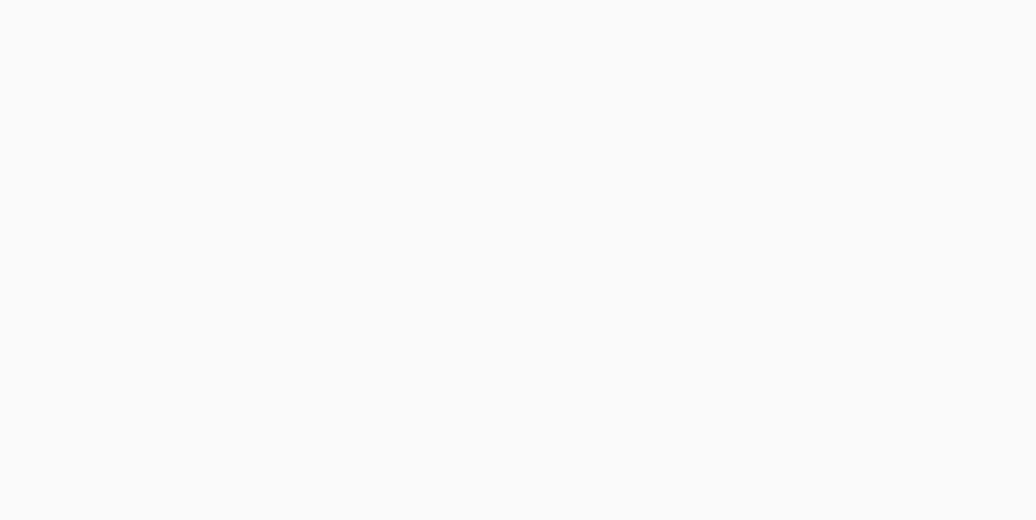
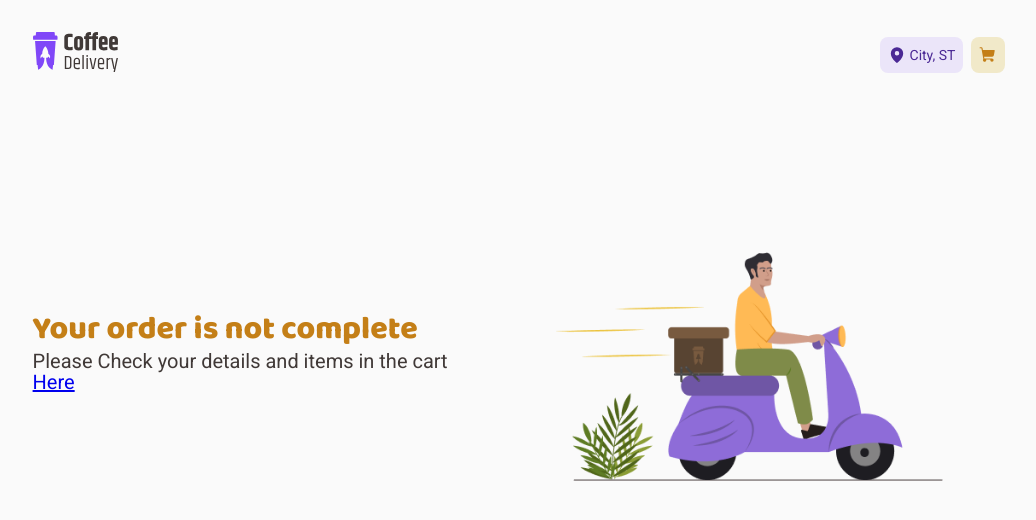
Before and after one commit to flavioccf/coffee_delivery_react, a React (Vite) app: page /order in a window 1280 px wide. Before the commit this address had no page. Shown: the top 520 px of the page, without its empty margins (121-1157 px from the left). Built offline with nearby package versions, Linux system fonts and the light colour scheme.

Commit message:
Finish Order Area

```diff
--- a/src/Router.tsx
+++ b/src/Router.tsx
@@ -2,6 +2,7 @@ import { Routes, Route } from "react-router-dom";
 import { DefaultLayout } from "./layouts/DefaultLayout/index";
 import { Home } from "./pages/Home";
 import { Checkout } from "./pages/Checkout";
+import { Order } from "./pages/Order";
 
 export function Router() {
   return (
@@ -9,6 +10,7 @@ export function Router() {
       <Route path="/" element={<DefaultLayout />}>
         <Route path="/" element={<Home />} />
         <Route path="/checkout" element={<Checkout />} />
+        <Route path="/order" element={<Order />} />
       </Route>
     </Routes>
   );
--- a/src/pages/Order/index.tsx
+++ b/src/pages/Order/index.tsx
@@ -0,0 +1,86 @@
+import { useContext } from "react";
+import deliveryImg from "../../assets/delivery.png";
+import { CartContext } from "../../contexts/CartContext";
+import {
+  OrderContainer,
+  OrderDetailListItem,
+  OrderDetails,
+  OrderDetailsHeading,
+  OrderDetailsSummary,
+  OrderImageContainer,
+} from "./styles";
+import { MapPin, Timer, CurrencyDollar } from "phosphor-react";
+import { listColors } from "../../components/HeroBanner.tsx/styles";
+import { Link } from "react-router-dom";
+
+export function Order() {
+  const { customerForm, cartState } = useContext(CartContext);
+  const customerDetails = customerForm.getValues();
+  const hasCustomerDetails = Object.keys(customerDetails).length > 0;
+  const hasItemsInCart = cartState?.items.length > 0;
+  return (
+    <OrderContainer>
+      <OrderDetails>
+        {hasCustomerDetails && hasItemsInCart ? (
+          <>
+            <OrderDetailsHeading>
+              <h1>Yasss! Order Confirmed</h1>
+              <p>Soon your coffee will be delivered to you.</p>
+            </OrderDetailsHeading>
+            <OrderDetailsSummary>
+              <div>
+                <ul>
+                  <OrderDetailListItem $statusColor={listColors.PURPLE}>
+                    <span>
+                      <MapPin size={16} weight="fill" />
+                    </span>{" "}
+                    <p>
+                      Delivery Location:{" "}
+                      <strong>
+                        {customerDetails?.unit} {customerDetails.street},{" "}
+                        {customerDetails.city} -{" "}
+                        {customerDetails.state_province}
+                      </strong>
+                    </p>
+                  </OrderDetailListItem>
+                  <OrderDetailListItem $statusColor={listColors.YELLOW}>
+                    <span>
+                      <Timer size={16} weight="fill" />
+                    </span>
+                    <p>
+                      Estimated Delivery: <strong>20~30 min</strong>
+                    </p>
+                  </OrderDetailListItem>
+                  <OrderDetailListItem $statusColor={listColors.DARK_YELLOW}>
+                    <span>
+                      <CurrencyDollar size={16} />
+                    </span>{" "}
+                    <p>
+                      Payment on arrival by:{" "}
+                      <strong>
+                        {customerDetails.payment_type?.replace("_", " ")}
+                      </strong>
+                    </p>
+                  </OrderDetailListItem>
+                </ul>
+              </div>
+            </OrderDetailsSummary>
+          </>
+        ) : (
+          <>
+            <OrderDetailsHeading>
+              <h1>Your order is not complete</h1>
+              <p>
+                Please Check your details and items in the cart{" "}
+                <Link to="/checkout">Here</Link>
+              </p>
+            </OrderDetailsHeading>
+          </>
+        )}
+      </OrderDetails>
+      <OrderImageContainer>
+        <img src={deliveryImg} alt="Delivery Guy on a motorcicle" />
+      </OrderImageContainer>
+    </OrderContainer>
+  );
+}
--- a/src/pages/Order/styles.ts
+++ b/src/pages/Order/styles.ts
@@ -0,0 +1,103 @@
+import styled from "styled-components";
+import { listColorProps } from "../../components/HeroBanner.tsx/styles";
+
+export const OrderContainer = styled.div`
+  padding: 5.75rem 12%;
+  display: flex;
+  flex-direction: row;
+  align-items: center;
+  justify-content: center;
+  gap: 2rem;
+
+  @media (max-width: 768px) {
+    flex-direction: column;
+  }
+`;
+
+export const OrderDetails = styled.div`
+  flex: 1;
+`;
+
+export const OrderDetailsHeading = styled.div`
+  h1 {
+    font-family: "Baloo 2", sans-serif;
+    font-optical-sizing: auto;
+    font-weight: 800;
+    font-style: normal;
+    font-size: 2rem;
+    line-height: 130%;
+    color: ${({ theme }) => theme["yellow-dark"]};
+  }
+  h1 + p {
+    font-style: normal;
+    font-size: 1.25rem;
+    color: ${({ theme }) => theme["base-subtitle"]};
+    margin-bottom: 2rem;
+  }
+`;
+
+export const OrderDetailsSummary = styled.div`
+  border: 1px solid;
+  border-radius: 6px 36px;
+  width: 100%;
+
+  border-color: transparent;
+  background-origin: border-box;
+  background-image: ${({ theme }) =>
+    `linear-gradient(to bottom right, ${theme.yellow}, ${theme.purple})`};
+
+  > div {
+    background-color: white;
+    border-radius: 6px 36px;
+    padding: 2.5rem;
+    width: 100%;
+    height: 100%;
+  }
+
+  ul {
+    display: flex;
+    flex-direction: column;
+    gap: 2rem;
+  }
+`;
+
+export const OrderDetailListItem = styled.li<listColorProps>`
+  display: flex;
+  gap: 0.75rem;
+  justify-content: flex-start;
+  align-items: center;
+  span {
+    background-color: ${(props) => props.theme[props.$statusColor]};
+    border-radius: 100%;
+    display: flex;
+    width: 100%;
+    max-width: 32px;
+    height: 32px;
+    justify-content: center;
+    align-items: center;
+    color: white;
+  }
+  p {
+    strong {
+      text-transform: capitalize;
+    }
+  }
+`;
+
+export const OrderImageContainer = styled.div`
+  flex: 1;
+  width: 45%;
+  max-width: 500px;
+  padding: 2.5rem;
+  img {
+    display: block;
+    width: 100%;
+    height: auto;
+  }
+
+  @media (max-width: 768px) {
+    width: 100%;
+    max-width: 65vw;
+    margin: 0 auto;
+  }
+`;
```
